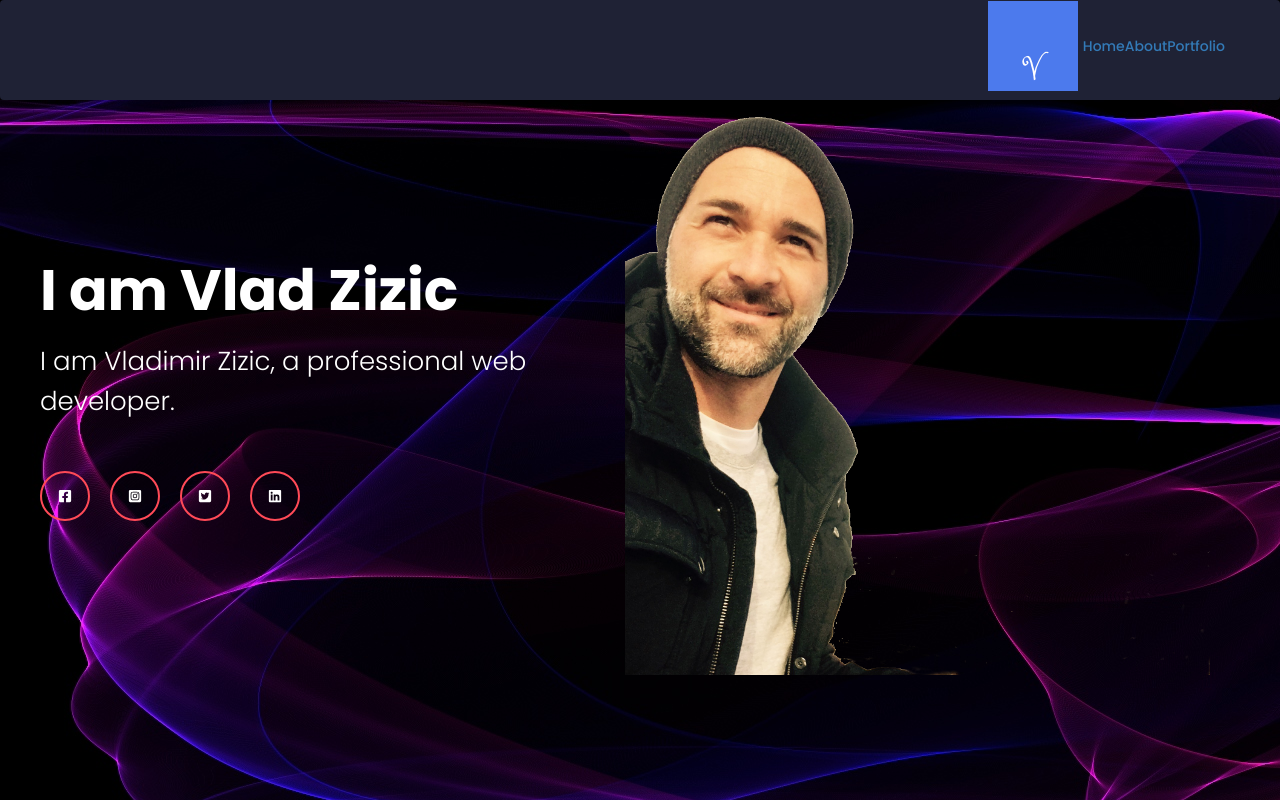
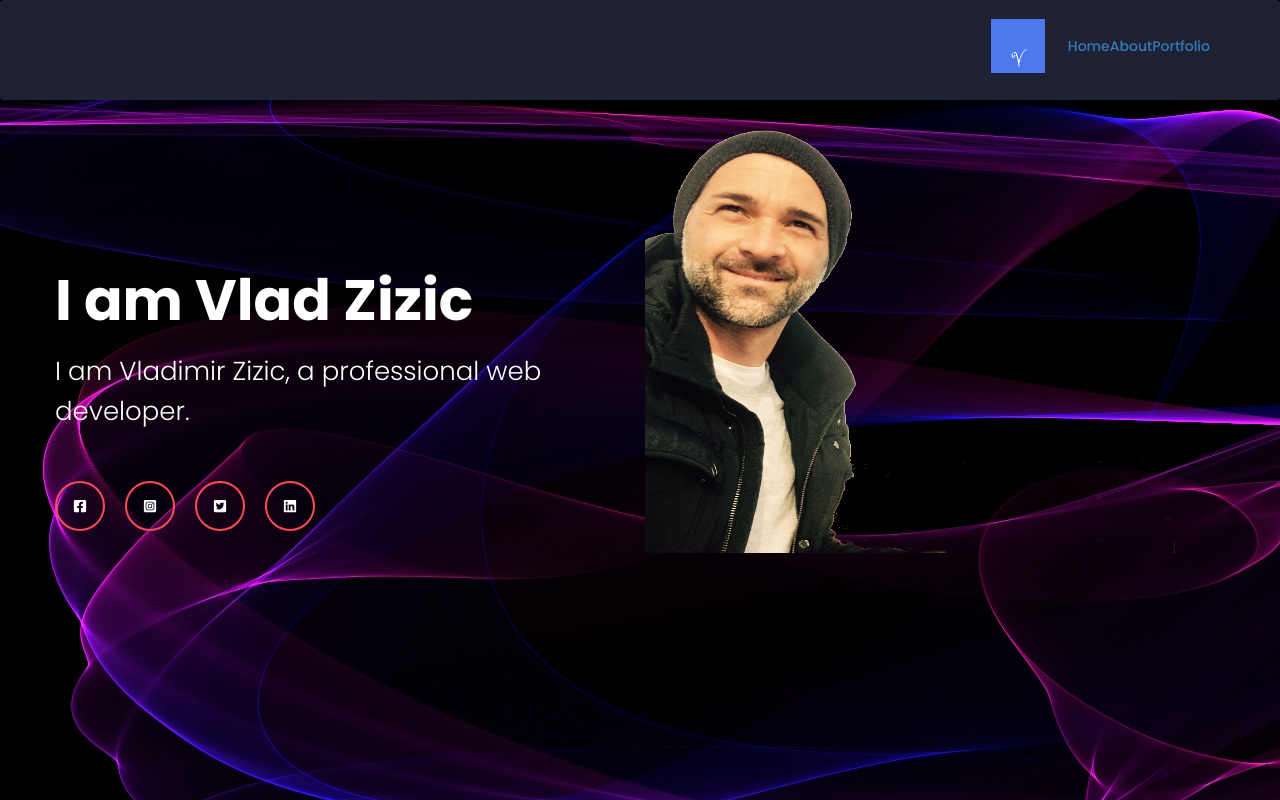
Before and after one commit to Vllaadd/20-React-Portfolio, a React (Create React App) app: page /home in a window 1280 px wide. Built offline with nearby package versions, Linux system fonts and the light colour scheme.

Commit message:
positioning images

```diff
--- a/src/components/Banner.css
+++ b/src/components/Banner.css
@@ -77,61 +77,6 @@ display: flex;
 
 img{
   width: 100%;
-      /* padding-top: 1px; */
+  height: 70%;
+  padding: 20px 20px 20px 20px;
 }
-
-  .container{
-    width: 1200px;
-    margin: 0 auto;
-}
-
-.row{
-    display: flex;
-    width: 100%;
-}
-
-.col-6{
-    width: 50%;
-}
-
-.header_content{
-    display: flex;
-    align-items: center;
-    height: 100vh;
-    width: 100%;
-    /* color: #fff; */
-}
-
-.header_ul{
-    list-style-type: none;
-    display: flex;
-    margin-bottom: 20px;
-}
-
-.header_ul li{
-    width: 50px;
-    height: 50px;
-    border: 2px solid #ff4a57;
-    border-radius: 50%;
-    display: flex;
-    align-items: center;
-    justify-content: center;
-    margin: 0 10px;
-}
-
-.header_ul li:first-child{
-    margin-left: 0;
-}
-
-.header_section{
-    /* font-size: 57px; */
-    font-weight: 700;
-    margin-bottom: 20px;
-}
-
-.headeer_section p{
-    font-size: 26px;
-    font-weight: 300;
-    line-height: 40px;
-    margin-bottom: 50px;
-}
```
Also changed, not shown: 1 other file (tests, documents, lock files or other folders). Lines whose indentation alone changed are shown as unchanged.
